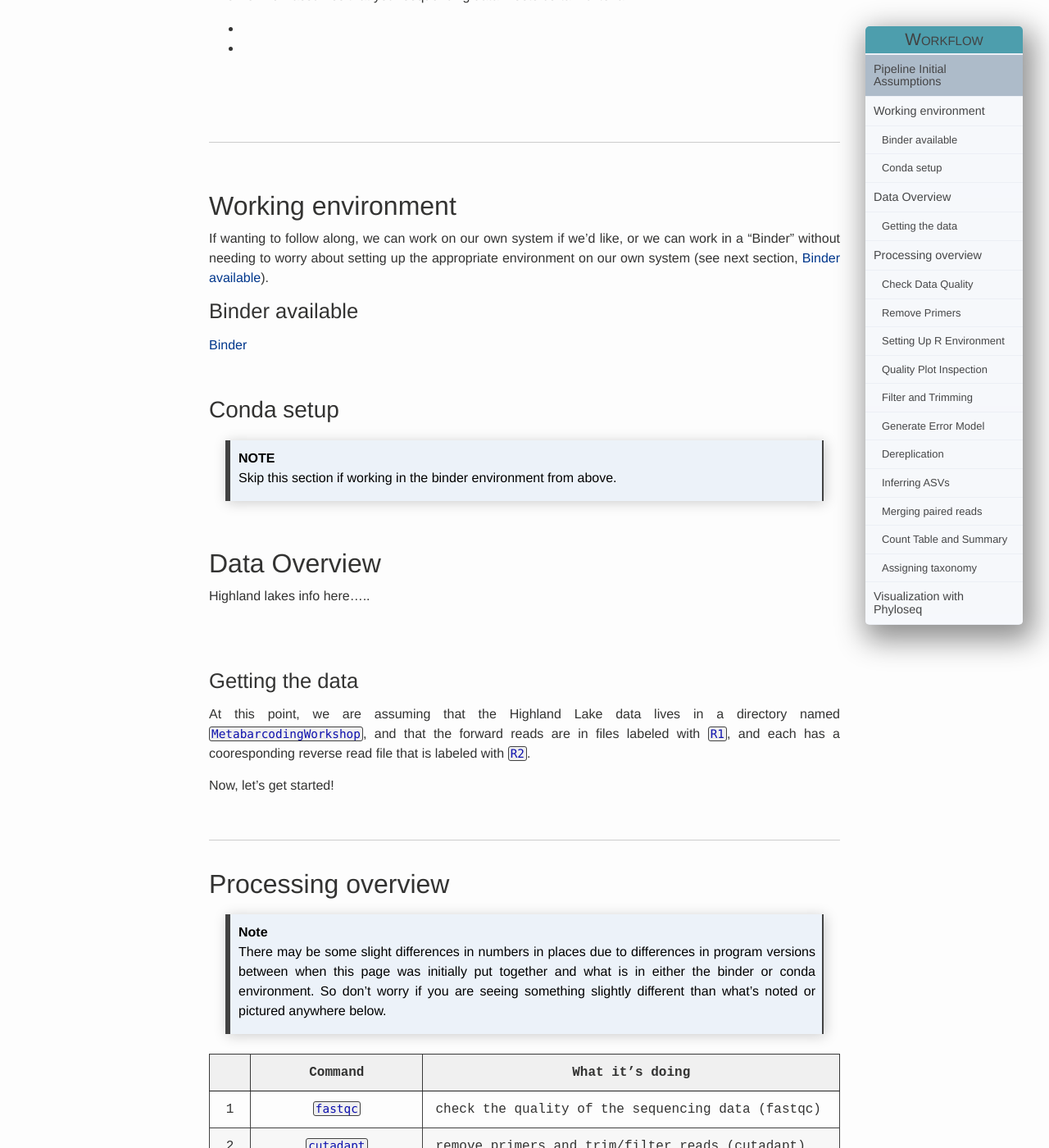
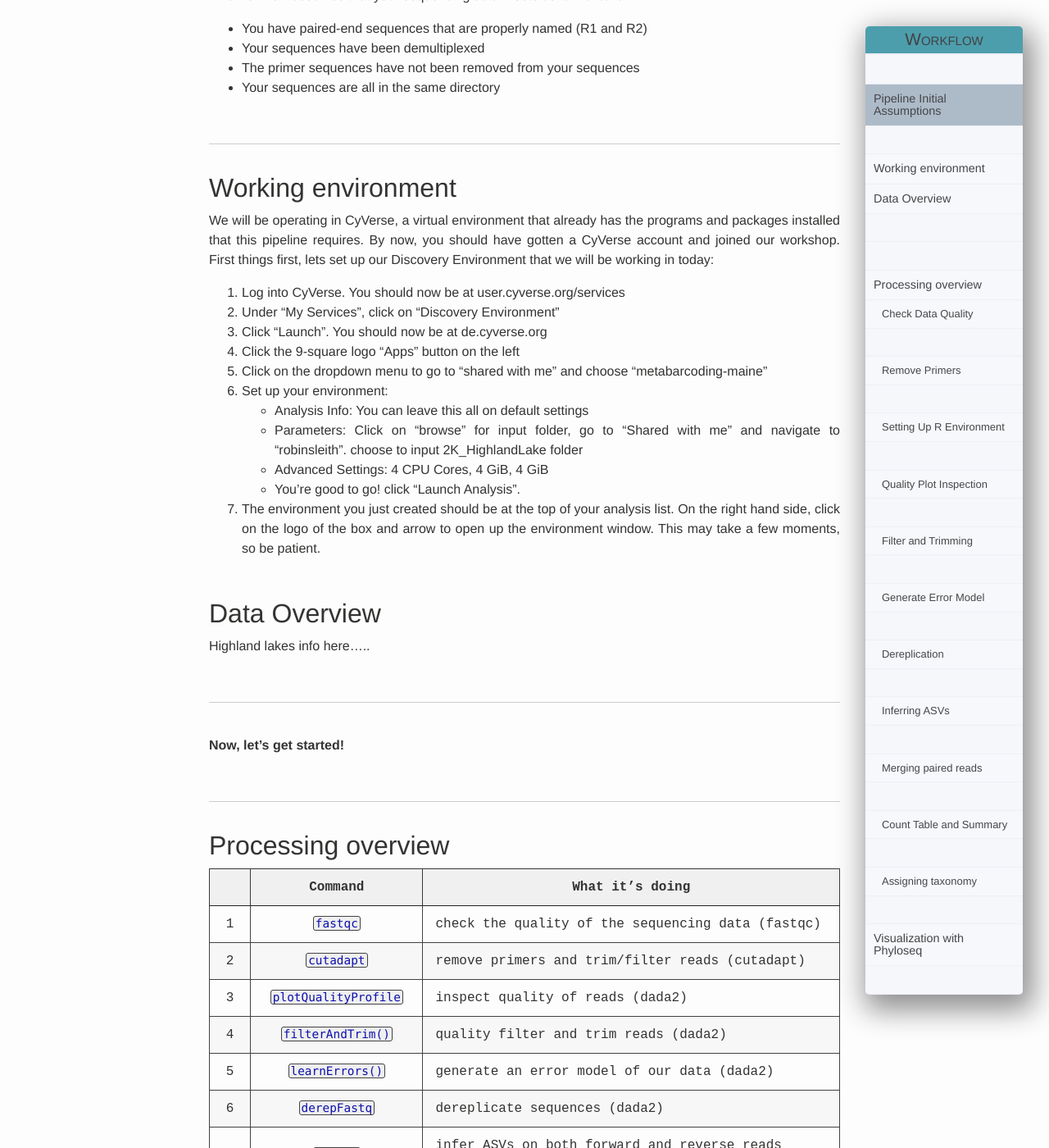
Before and after one commit to Maine-eDNA/Maine-eDNA.github.io, a Jekyll site: the page built from Tutorial/index.md, in a window 1280 px wide and 1400 px high, scrolled down 624 px. Shown: the whole window at 82% size. Built offline with Jekyll 4.4.1, drawn with Linux system fonts in a browser that asks for light colours.

Commit message:
images now for 5000, added cyverse environment info

````diff
--- a/Tutorial/index.md
+++ b/Tutorial/index.md
@@ -21,40 +21,37 @@ During this tutorial, we are going to run through one way to process an amplicon
 **Phlyoseq:** [Phyloseq](https://joey711.github.io/phyloseq/){:target="_blank"} is an R package that analyzes and graphically displays sequencing data that has already been clustered into ASVs, especially when there is associated sample data, phylogenetic tree, and/or taxonomic assignment of the ASVs.
 
 <br>
-
 ---
 ---
 <br>
 
 # Pipeline Initial Assumptions
 This workflow assumes that your sequencing data meets certain criteria:
--
--
-
+- You have paired-end sequences that are properly named (R1 and R2)
+- Your sequences have been demultiplexed
+- The primer sequences have not been removed from your sequences
+- Your sequences are all in the same directory
 
 
 <br>
-<br>
-<br>
-
 ---
-
-
-<br>
+---
 <br>
 
 # Working environment
-If wanting to follow along, we can work on our own system if we'd like, or we can work in a "Binder" without needing to worry about setting up the appropriate environment on our own system (see next section, [Binder available](#binder-available)).
+We will be operating in CyVerse, a virtual environment that already has the programs and packages installed that this pipeline requires. By now, you should have gotten a CyVerse account and joined our workshop. First things first, lets set up our Discovery Environment that we will be working in today:
 
-### Binder available
-[Binder](https://mybinder.org/){:target="_blank"}
-
-
-<br>
-
-## Conda setup
-> **NOTE**
-> Skip this section if working in the binder environment from above.
+1. Log into CyVerse. You should now be at user.cyverse.org/services
+2. Under "My Services", click on "Discovery Environment"
+3. Click "Launch". You should now be at de.cyverse.org
+4. Click the 9-square logo "Apps" button on the left
+5. Click on the dropdown menu to go to "shared with me" and choose "metabarcoding-maine"
+6. Set up your environment:
+  - Analysis Info: You can leave this all on default settings
+  - Parameters: Click on "browse" for input folder, go to "Shared with me" and navigate to "robinsleith". choose to input 2K_HighlandLake folder
+  - Advanced Settings: 4 CPU Cores, 4 GiB, 4 GiB
+  - You're good to go! click "Launch Analysis".
+7. The environment you just created should be at the top of your analysis list. On the right hand side, click on the logo of the box and arrow to open up the environment window. This may take a few moments, so be patient.
 
 <br>
 
@@ -63,25 +60,18 @@ If wanting to follow along, we can work on our own system if we'd like, or we ca
 Highland lakes info here.....
 
 <br>
+---
+---
 <br>
 
-
-### Getting the data
-
-At this point, we are assuming that the Highland Lake data lives in a directory named `MetabarcodingWorkshop`, and that the forward reads are in files labeled with `R1`, and each has a cooresponding reverse read file that is labeled with `R2`.
-
-Now, let's get started!
+**Now, let's get started!**
 
 <br>
-
+---
 ---
 <br>
 
 # Processing overview
-
->**Note**
-> There may be some slight differences in numbers in places due to differences in program versions between when this page was initially put together and what is in either the binder or conda environment. So don't worry if you are seeing something slightly different than what's noted or pictured anywhere below.
-
 
 
 ||Command|What it's doing|
@@ -108,6 +98,9 @@ The first step we are going to do is check the quality of our data using fastqc.
 Above is a screenshot of the fastqc result for the forward and reverse files of two of the samples from our Highland Lake dataset.
 ***FILL IN WITH COMMENTS ON FASTQC RESULT FOR HIGHLAND LAKE***
 
+<br>
+---
+---
 <br>
 
 ## Remove Primers
@@ -152,6 +145,9 @@ In the above loop, after passing cutadapt the listed arguments as well as the fo
 
 ***DO WE RUN FASTQC AGAIN AS WELL CAUSE THERE IS A QUALITY PLOT THERE OR JUST DO QUALITY PLOT SEPERATELY?***
 
+<br>
+---
+---
 <br>
 
 
@@ -199,6 +195,9 @@ samples <- sapply(strsplit(basename(forward_reads), "_"), `[`, 1)
 Now that we have these variables set up, we can proceed with our data processing!!
 
 <br>
+---
+---
+<br>
 
 ## Quality Plot Inspection
 
@@ -213,16 +212,19 @@ plotQualityProfile(reverse_reads[1:4])
 
 Below is the output of the first four forward reads:
 
-<center><img src="../images/QualityPlotForwardInitial.png"></center>
+<center><img src="../images/QualityPlotForward2.png"></center>
 
 Below is the output of the first four reverse reads:
 
-<center><img src="../images/QualityPlotReverseInitial.png"></center>
+<center><img src="../images/QualityPlotReverse2.png"></center>
 
 When reading these plots, you will find the bases are along the x-axis and the quality score is on the y-axis. The black underlying heatmap shows the frequency of each score at each base position, the green line is the median quality score at that base position, and the orange lines show the quartiles.
 
 A quality score of 30 is equal to an expected error rate of 1 in 1,000, and this will be the cutoff we use in our analysis. Looking at the above graphs, you will see that overall the quality looks good. The forward reads maintain a high quality until around 250bp, while the reverse reads maintain a high quality until around 200bp. The fact that the reverse read drops in quality before the forward read does should not be of concern, as this is a common occurrence with chemistry.
 
+<br>
+---
+---
 <br>
 
 ## Filter and Trimming
@@ -287,12 +289,15 @@ plotQualityProfile(filtered_reverse_reads[1:4])
 
 Below is the output of the first four forward reads:
 
-<center><img src="../images/QualityPlotForwardFiltered.png"></center>
+<center><img src="../images/QualityPlotForwardFiltered2.png"></center>
 
 Below is the output of the first four reverse reads:
 
-<center><img src="../images/QualityPlotReverseFiltered.png"></center>
+<center><img src="../images/QualityPlotReverseFiltered2.png"></center>
 
+<br>
+---
+---
 <br>
 
 ## Generate Error Model
@@ -321,11 +326,14 @@ plotErrors(err_reverse_reads, nominalQ=TRUE)
 
 Below is the graph of our forward error plot (reverse looks very similar):
 
-<center><img src="../images/ErrorPlotForward.png"></center>
+<center><img src="../images/ErrorPlotForward2.png"></center>
 
 ***FOLLOWING PARAGRAPH IS STOLEN AND SHOULD BE REWRITTEN***
 The error rates for each possible transition are shown. Points are the observed error rates for each consensus quality score. The black line shows the estimated error rates after convergence of the machine-learning algorithm. The red line shows the error rates expected under the nominal definition of the Q-score. Here the estimated error rates (black line) are a good fit to the observed rates (points), and the error rates drop with increased quality as expected. Everything looks reasonable and we proceed with confidence.
 
+<br>
+---
+---
 <br>
 
 ## Dereplication
@@ -343,6 +351,9 @@ names(derep_reverse) <- samples
  # derep_reverse            Large list (49 elements, 642.8 MB)
 ```
 
+<br>
+---
+---
 <br>
 
 ## Inferring ASVs
@@ -363,6 +374,9 @@ dada_reverse <- dada(derep_reverse, err=err_reverse_reads, pool="pseudo")
 ```
 
 <br>
+---
+---
+<br>
 
 ## Merging paired reads
 
@@ -381,6 +395,9 @@ merged_amplicons <- mergePairs(dada_forward,
 
 ```
 
+<br>
+---
+---
 <br>
 
 ## Count Table and Summary
@@ -442,16 +459,22 @@ head(summary_tab)
 Now we have our ASVs ready to be assigned taxonomy so we can identify what is really existing in our samples!
 
 <br>
+---
+---
 <br>
 
 ## Assigning taxonomy
 
 
 <br>
+---
+---
 <br>
 
 # Visualization with Phyloseq
 
 
 <br>
+---
+---
 <br>
````
Also changed, not shown: images/ErrorPlotForward.png (deleted), images/ErrorPlotForward2.png (added), images/QualityPlotForward2.png (added), images/QualityPlotForwardFiltered.png (deleted), images/QualityPlotForwardFiltered2.png (added), images/QualityPlotForwardInitial.png (deleted), images/QualityPlotReverse2.png (added), images/QualityPlotReverseFiltered.png (deleted), images/QualityPlotReverseFiltered2.png (added), images/QualityPlotReverseInitial.png (deleted).
